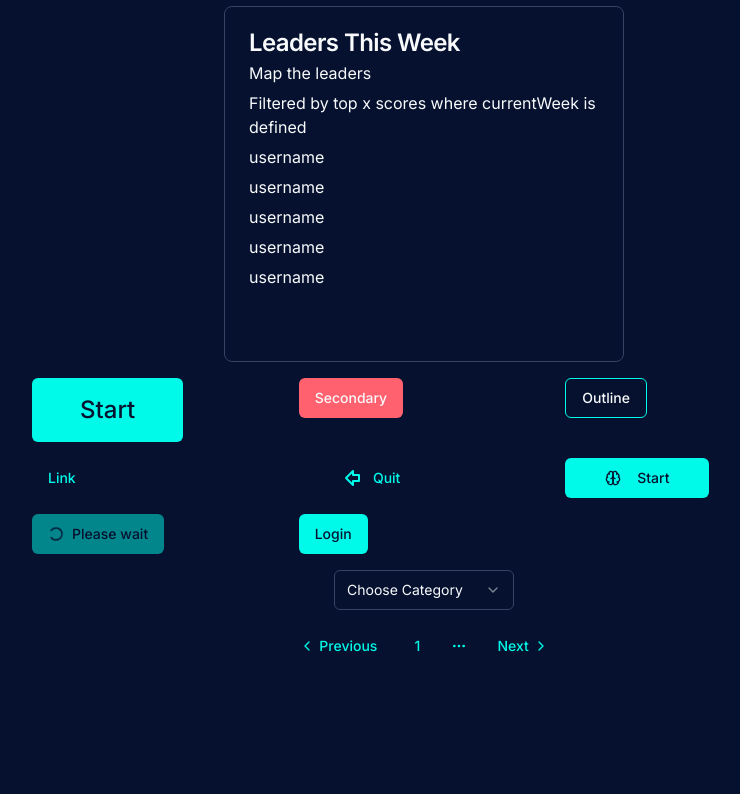
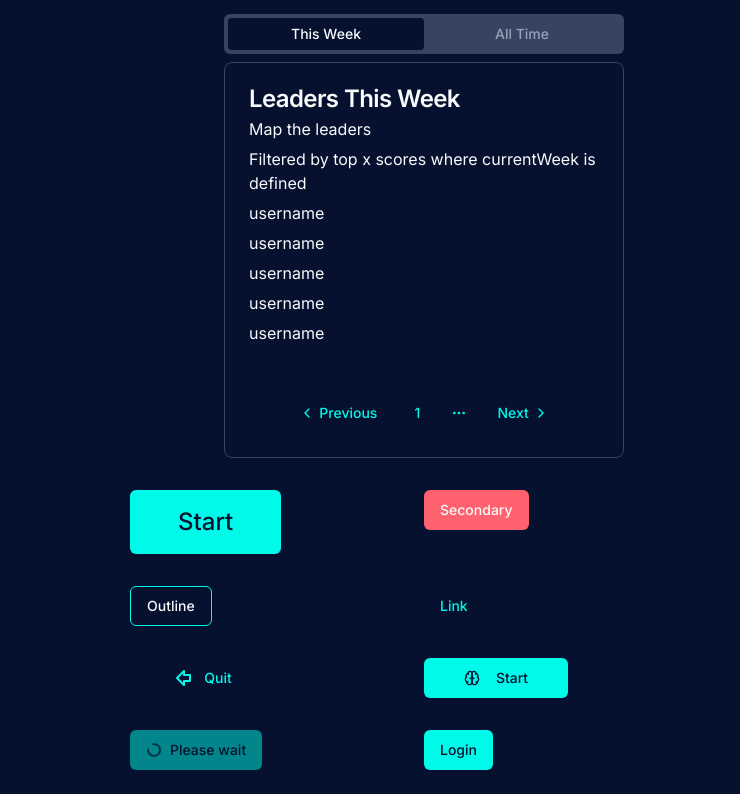
Before and after one commit to jwbw29/logo-trivia, a Next.js app: page /themes in a window 1280 px wide. Shown: the part 704-1498 px from the top of the page, without its empty margins (216-956 px from the left). Before the commit the page ends 1378 px from the top, so only its background shows below. Built offline with nearby package versions, Linux system fonts and the light colour scheme.

Commit message:
Update styling in game page and add pagination to LeaderboardTabs component

```diff
--- a/app/game/page.tsx
+++ b/app/game/page.tsx
@@ -5,7 +5,7 @@ import { Button } from "@/components/ui/button";
 
 export default function Game() {
   return (
-    <main className="flex flex-col min-h-screen">
+    <main className="testBorder flex flex-col min-h-screen">
       <div className="flex justify-end p-2 pt-4">
         <QuitButton />{" "}
       </div>
@@ -13,8 +13,8 @@ export default function Game() {
         <div className="border border-border rounded-sm py-4 px-6">0 / 0</div>
         <div className="border border-border rounded-sm py-4 px-6">:30</div>
       </div>
-      <div className="flex flex-col items-center justify-between flex-1 mt-8 pt-4 gap-12 md:justify-start md:my-16 md:gap-36">
-        <div className="p-8 mt-8">
+      <div className="flex flex-col items-center justify-between pt-4 gap-12 ">
+        <div className="">
           <Image src={mizzou} alt="question logo" width={500} height={500} />
         </div>
         <div className="grid grid-cols-2 grid-rows-2 w-full gap-8 px-2 mb-8">
--- a/app/themes/page.tsx
+++ b/app/themes/page.tsx
@@ -19,15 +19,6 @@ import {
   ButtonAsChild,
   ButtonWithIcon,
 } from "@/components/Buttons";
-import {
-  Pagination,
-  PaginationContent,
-  PaginationEllipsis,
-  PaginationItem,
-  PaginationLink,
-  PaginationNext,
-  PaginationPrevious,
-} from "@/components/ui/pagination";
 import { LeaderboardTabs } from "@/components/LeaderboardTabs";
 
 export default function Themes() {
@@ -40,48 +31,6 @@ export default function Themes() {
         height={400}
         className="gameLogo"
       />
-      <div className="border-4 border-border w-3/4 rounded-2xl p-2 bg-slate-500 ">
-        <span className="text-background">Background</span>{" "}
-        <span className="text-foreground">Foreground</span>
-      </div>
-      <div className="border border-border w-3/4 rounded-2xl p-2 bg-primary text-primary-foreground">
-        Primary Color
-      </div>
-      <div className="border border-border w-3/4 rounded-2xl p-2 bg-secondary text-secondary-foreground">
-        Secondary Color
-      </div>
-      <div className="border border-border w-3/4 rounded-2xl p-2 bg-tertiary text-tertiary-foreground">
-        Tertiary Color
-      </div>
-      {/* //// Tabs */}
-      <LeaderboardTabs />
-      {/* //// Buttons */}
-      <div className="grid w-full grid-cols-3 grid-flow-row-dense gap-4">
-        <div>
-          <StartButton />
-        </div>
-        <div>
-          <ButtonSecondary />
-        </div>
-        <div>
-          <ButtonOutline />
-        </div>
-        <div>
-          <ButtonLink />
-        </div>
-        <div>
-          <QuitButton />
-        </div>
-        <div>
-          <ButtonWithIcon />
-        </div>
-        <div>
-          <ButtonLoading />
-        </div>
-        <div>
-          <ButtonAsChild />
-        </div>
-      </div>
       {/* //// Select */}
       <Select>
         <SelectTrigger aria-label="category select" className="w-[180px]">
@@ -139,23 +88,48 @@ export default function Themes() {
           </SelectGroup>
         </SelectContent>
       </Select>
-      {/* //// Pagination */}
-      <Pagination>
-        <PaginationContent>
-          <PaginationItem>
-            <PaginationPrevious href="#" />
-          </PaginationItem>
-          <PaginationItem>
-            <PaginationLink href="#">1</PaginationLink>
-          </PaginationItem>
-          <PaginationItem>
-            <PaginationEllipsis />
-          </PaginationItem>
-          <PaginationItem>
-            <PaginationNext href="#" />
-          </PaginationItem>
-        </PaginationContent>
-      </Pagination>
+      <div className="border-4 border-border w-3/4 rounded-2xl p-2 bg-slate-500 ">
+        <span className="text-background">Background</span>{" "}
+        <span className="text-foreground">Foreground</span>
+      </div>
+      <div className="border border-border w-3/4 rounded-2xl p-2 bg-primary text-primary-foreground">
+        Primary Color
+      </div>
+      <div className="border border-border w-3/4 rounded-2xl p-2 bg-secondary text-secondary-foreground">
+        Secondary Color
+      </div>
+      <div className="border border-border w-3/4 rounded-2xl p-2 bg-tertiary text-tertiary-foreground">
+        Tertiary Color
+      </div>
+      {/* //// Tabs */}
+      <LeaderboardTabs />
+      {/* //// Buttons */}
+      <div className="w-3/4 grid grid-cols-2">
+        <div className="my-4">
+          <StartButton />
+        </div>
+        <div className="my-4">
+          <ButtonSecondary />
+        </div>
+        <div className="my-4">
+          <ButtonOutline />
+        </div>
+        <div className="my-4">
+          <ButtonLink />
+        </div>
+        <div className="my-4">
+          <QuitButton />
+        </div>
+        <div className="my-4">
+          <ButtonWithIcon />
+        </div>
+        <div className="my-4">
+          <ButtonLoading />
+        </div>
+        <div className="my-4">
+          <ButtonAsChild />
+        </div>
+      </div>
     </main>
   );
 }
--- a/components/LeaderboardTabs.tsx
+++ b/components/LeaderboardTabs.tsx
@@ -8,6 +8,16 @@ import {
   CardHeader,
   CardTitle,
 } from "@/components/ui/card";
+import {
+  Pagination,
+  PaginationContent,
+  PaginationEllipsis,
+  PaginationItem,
+  PaginationLink,
+  PaginationNext,
+  PaginationPrevious,
+} from "@/components/ui/pagination";
+
 import React from "react";
 
 export const LeaderboardTabs = () => {
@@ -30,7 +40,25 @@ export const LeaderboardTabs = () => {
             <div>username</div>
           </CardHeader>
           <CardContent className="space-y-2"></CardContent>
-          <CardFooter></CardFooter>
+          <CardFooter>
+            {/* //// Pagination */}
+            <Pagination>
+              <PaginationContent>
+                <PaginationItem>
+                  <PaginationPrevious href="#" />
+                </PaginationItem>
+                <PaginationItem>
+                  <PaginationLink href="#">1</PaginationLink>
+                </PaginationItem>
+                <PaginationItem>
+                  <PaginationEllipsis />
+                </PaginationItem>
+                <PaginationItem>
+                  <PaginationNext href="#" />
+                </PaginationItem>
+              </PaginationContent>
+            </Pagination>
+          </CardFooter>
         </Card>
       </TabsContent>
       <TabsContent value="all-time">
@@ -46,7 +74,26 @@ export const LeaderboardTabs = () => {
             <div>username</div>
           </CardHeader>
           <CardContent className="space-y-2"></CardContent>
-          <CardFooter></CardFooter>
+          <CardFooter>
+            {" "}
+            {/* //// Pagination */}
+            <Pagination>
+              <PaginationContent>
+                <PaginationItem>
+                  <PaginationPrevious href="#" />
+                </PaginationItem>
+                <PaginationItem>
+                  <PaginationLink href="#">1</PaginationLink>
+                </PaginationItem>
+                <PaginationItem>
+                  <PaginationEllipsis />
+                </PaginationItem>
+                <PaginationItem>
+                  <PaginationNext href="#" />
+                </PaginationItem>
+              </PaginationContent>
+            </Pagination>
+          </CardFooter>
         </Card>
       </TabsContent>
     </Tabs>
```
